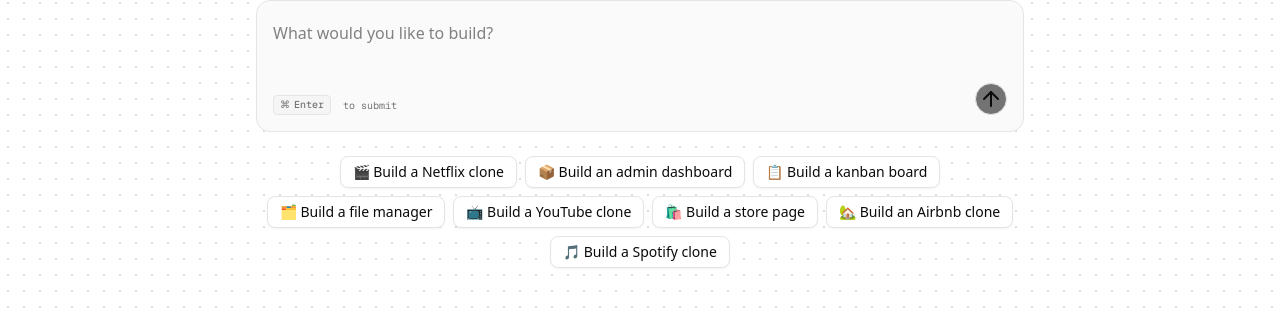
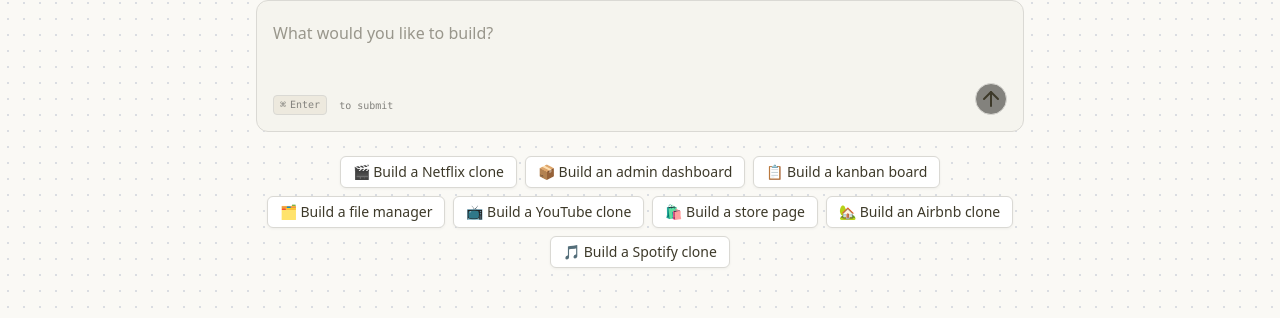
Before and after one commit to JaiBh/promptly, a Next.js app: page / in a window 1280 px wide. Shown: the part 325-643 px from the top of the page. Built offline with nearby package versions, Linux system fonts and the light colour scheme; no server answers.

Commit message:
15: theme

```diff
--- a/src/app/globals.css
+++ b/src/app/globals.css
@@ -3,113 +3,165 @@
 
 @custom-variant dark (&:is(.dark *));
 
+:root {
+  --background: oklch(0.9818 0.0054 95.0986);
+  --foreground: oklch(0.3438 0.0269 95.7226);
+  --card: oklch(0.9818 0.0054 95.0986);
+  --card-foreground: oklch(0.1908 0.002 106.5859);
+  --popover: oklch(1 0 0);
+  --popover-foreground: oklch(0.2671 0.0196 98.939);
+  --primary: oklch(0.6171 0.1375 39.0427);
+  --primary-foreground: oklch(1 0 0);
+  --secondary: oklch(0.9245 0.0138 92.9892);
+  --secondary-foreground: oklch(0.4334 0.0177 98.6048);
+  --muted: oklch(0.9341 0.0153 90.239);
+  --muted-foreground: oklch(0.6059 0.0075 97.4233);
+  --accent: oklch(0.9245 0.0138 92.9892);
+  --accent-foreground: oklch(0.2671 0.0196 98.939);
+  --destructive: oklch(0.1908 0.002 106.5859);
+  --destructive-foreground: oklch(1 0 0);
+  --border: oklch(0.8847 0.0069 97.3627);
+  --input: oklch(0.7621 0.0156 98.3528);
+  --ring: oklch(0.5937 0.1673 253.063);
+  --chart-1: oklch(0.5583 0.1276 42.9956);
+  --chart-2: oklch(0.6898 0.1581 290.4107);
+  --chart-3: oklch(0.8816 0.0276 93.128);
+  --chart-4: oklch(0.8822 0.0403 298.1792);
+  --chart-5: oklch(0.5608 0.1348 42.0584);
+  --sidebar: oklch(0.9663 0.008 98.8792);
+  --sidebar-foreground: oklch(0.359 0.0051 106.6524);
+  --sidebar-primary: oklch(0.6171 0.1375 39.0427);
+  --sidebar-primary-foreground: oklch(0.9881 0 0);
+  --sidebar-accent: oklch(0.9245 0.0138 92.9892);
+  --sidebar-accent-foreground: oklch(0.325 0 0);
+  --sidebar-border: oklch(0.9401 0 0);
+  --sidebar-ring: oklch(0.7731 0 0);
+  --font-sans: ui-sans-serif, system-ui, -apple-system, BlinkMacSystemFont,
+    "Segoe UI", Roboto, "Helvetica Neue", Arial, "Noto Sans", sans-serif,
+    "Apple Color Emoji", "Segoe UI Emoji", "Segoe UI Symbol", "Noto Color Emoji";
+  --font-serif: ui-serif, Georgia, Cambria, "Times New Roman", Times, serif;
+  --font-mono: ui-monospace, SFMono-Regular, Menlo, Monaco, Consolas,
+    "Liberation Mono", "Courier New", monospace;
+  --radius: 0.5rem;
+  --shadow-2xs: 0 1px 3px 0px hsl(0 0% 0% / 0.05);
+  --shadow-xs: 0 1px 3px 0px hsl(0 0% 0% / 0.05);
+  --shadow-sm: 0 1px 3px 0px hsl(0 0% 0% / 0.1),
+    0 1px 2px -1px hsl(0 0% 0% / 0.1);
+  --shadow: 0 1px 3px 0px hsl(0 0% 0% / 0.1), 0 1px 2px -1px hsl(0 0% 0% / 0.1);
+  --shadow-md: 0 1px 3px 0px hsl(0 0% 0% / 0.1),
+    0 2px 4px -1px hsl(0 0% 0% / 0.1);
+  --shadow-lg: 0 1px 3px 0px hsl(0 0% 0% / 0.1),
+    0 4px 6px -1px hsl(0 0% 0% / 0.1);
+  --shadow-xl: 0 1px 3px 0px hsl(0 0% 0% / 0.1),
+    0 8px 10px -1px hsl(0 0% 0% / 0.1);
+  --shadow-2xl: 0 1px 3px 0px hsl(0 0% 0% / 0.25);
+}
+
+.dark {
+  --background: oklch(0.2679 0.0036 106.6427);
+  --foreground: oklch(0.8074 0.0142 93.0137);
+  --card: oklch(0.2679 0.0036 106.6427);
+  --card-foreground: oklch(0.9818 0.0054 95.0986);
+  --popover: oklch(0.3085 0.0035 106.6039);
+  --popover-foreground: oklch(0.9211 0.004 106.4781);
+  --primary: oklch(0.6724 0.1308 38.7559);
+  --primary-foreground: oklch(1 0 0);
+  --secondary: oklch(0.9818 0.0054 95.0986);
+  --secondary-foreground: oklch(0.3085 0.0035 106.6039);
+  --muted: oklch(0.2213 0.0038 106.707);
+  --muted-foreground: oklch(0.7713 0.0169 99.0657);
+  --accent: oklch(0.213 0.0078 95.4245);
+  --accent-foreground: oklch(0.9663 0.008 98.8792);
+  --destructive: oklch(0.6368 0.2078 25.3313);
+  --destructive-foreground: oklch(1 0 0);
+  --border: oklch(0.3618 0.0101 106.8928);
+  --input: oklch(0.4336 0.0113 100.2195);
+  --ring: oklch(0.5937 0.1673 253.063);
+  --chart-1: oklch(0.5583 0.1276 42.9956);
+  --chart-2: oklch(0.6898 0.1581 290.4107);
+  --chart-3: oklch(0.213 0.0078 95.4245);
+  --chart-4: oklch(0.3074 0.0516 289.323);
+  --chart-5: oklch(0.5608 0.1348 42.0584);
+  --sidebar: oklch(0.2357 0.0024 67.7077);
+  --sidebar-foreground: oklch(0.8074 0.0142 93.0137);
+  --sidebar-primary: oklch(0.325 0 0);
+  --sidebar-primary-foreground: oklch(0.9881 0 0);
+  --sidebar-accent: oklch(0.168 0.002 106.6177);
+  --sidebar-accent-foreground: oklch(0.8074 0.0142 93.0137);
+  --sidebar-border: oklch(0.9401 0 0);
+  --sidebar-ring: oklch(0.7731 0 0);
+  --font-sans: ui-sans-serif, system-ui, -apple-system, BlinkMacSystemFont,
+    "Segoe UI", Roboto, "Helvetica Neue", Arial, "Noto Sans", sans-serif,
+    "Apple Color Emoji", "Segoe UI Emoji", "Segoe UI Symbol", "Noto Color Emoji";
+  --font-serif: ui-serif, Georgia, Cambria, "Times New Roman", Times, serif;
+  --font-mono: ui-monospace, SFMono-Regular, Menlo, Monaco, Consolas,
+    "Liberation Mono", "Courier New", monospace;
+  --radius: 0.5rem;
+  --shadow-2xs: 0 1px 3px 0px hsl(0 0% 0% / 0.05);
+  --shadow-xs: 0 1px 3px 0px hsl(0 0% 0% / 0.05);
+  --shadow-sm: 0 1px 3px 0px hsl(0 0% 0% / 0.1),
+    0 1px 2px -1px hsl(0 0% 0% / 0.1);
+  --shadow: 0 1px 3px 0px hsl(0 0% 0% / 0.1), 0 1px 2px -1px hsl(0 0% 0% / 0.1);
+  --shadow-md: 0 1px 3px 0px hsl(0 0% 0% / 0.1),
+    0 2px 4px -1px hsl(0 0% 0% / 0.1);
+  --shadow-lg: 0 1px 3px 0px hsl(0 0% 0% / 0.1),
+    0 4px 6px -1px hsl(0 0% 0% / 0.1);
+  --shadow-xl: 0 1px 3px 0px hsl(0 0% 0% / 0.1),
+    0 8px 10px -1px hsl(0 0% 0% / 0.1);
+  --shadow-2xl: 0 1px 3px 0px hsl(0 0% 0% / 0.25);
+}
+
 @theme inline {
   --color-background: var(--background);
   --color-foreground: var(--foreground);
-  --font-sans: var(--font-geist-sans);
-  --font-mono: var(--font-geist-mono);
+  --color-card: var(--card);
+  --color-card-foreground: var(--card-foreground);
+  --color-popover: var(--popover);
+  --color-popover-foreground: var(--popover-foreground);
+  --color-primary: var(--primary);
+  --color-primary-foreground: var(--primary-foreground);
+  --color-secondary: var(--secondary);
+  --color-secondary-foreground: var(--secondary-foreground);
+  --color-muted: var(--muted);
+  --color-muted-foreground: var(--muted-foreground);
+  --color-accent: var(--accent);
+  --color-accent-foreground: var(--accent-foreground);
+  --color-destructive: var(--destructive);
+  --color-destructive-foreground: var(--destructive-foreground);
+  --color-border: var(--border);
+  --color-input: var(--input);
+  --color-ring: var(--ring);
+  --color-chart-1: var(--chart-1);
+  --color-chart-2: var(--chart-2);
+  --color-chart-3: var(--chart-3);
+  --color-chart-4: var(--chart-4);
+  --color-chart-5: var(--chart-5);
+  --color-sidebar: var(--sidebar);
+  --color-sidebar-foreground: var(--sidebar-foreground);
+  --color-sidebar-primary: var(--sidebar-primary);
+  --color-sidebar-primary-foreground: var(--sidebar-primary-foreground);
+  --color-sidebar-accent: var(--sidebar-accent);
+  --color-sidebar-accent-foreground: var(--sidebar-accent-foreground);
+  --color-sidebar-border: var(--sidebar-border);
   --color-sidebar-ring: var(--sidebar-ring);
-  --color-sidebar-border: var(--sidebar-border);
-  --color-sidebar-accent-foreground: var(--sidebar-accent-foreground);
-  --color-sidebar-accent: var(--sidebar-accent);
-  --color-sidebar-primary-foreground: var(--sidebar-primary-foreground);
-  --color-sidebar-primary: var(--sidebar-primary);
-  --color-sidebar-foreground: var(--sidebar-foreground);
-  --color-sidebar: var(--sidebar);
-  --color-chart-5: var(--chart-5);
-  --color-chart-4: var(--chart-4);
-  --color-chart-3: var(--chart-3);
-  --color-chart-2: var(--chart-2);
-  --color-chart-1: var(--chart-1);
-  --color-ring: var(--ring);
-  --color-input: var(--input);
-  --color-border: var(--border);
-  --color-destructive: var(--destructive);
-  --color-accent-foreground: var(--accent-foreground);
-  --color-accent: var(--accent);
-  --color-muted-foreground: var(--muted-foreground);
-  --color-muted: var(--muted);
-  --color-secondary-foreground: var(--secondary-foreground);
-  --color-secondary: var(--secondary);
-  --color-primary-foreground: var(--primary-foreground);
-  --color-primary: var(--primary);
-  --color-popover-foreground: var(--popover-foreground);
-  --color-popover: var(--popover);
-  --color-card-foreground: var(--card-foreground);
-  --color-card: var(--card);
+
+  --font-sans: var(--font-sans);
+  --font-mono: var(--font-mono);
+  --font-serif: var(--font-serif);
+
   --radius-sm: calc(var(--radius) - 4px);
   --radius-md: calc(var(--radius) - 2px);
   --radius-lg: var(--radius);
   --radius-xl: calc(var(--radius) + 4px);
-}
 
-:root {
-  --radius: 0.625rem;
-  --background: oklch(1 0 0);
-  --foreground: oklch(0.145 0 0);
-  --card: oklch(1 0 0);
-  --card-foreground: oklch(0.145 0 0);
-  --popover: oklch(1 0 0);
-  --popover-foreground: oklch(0.145 0 0);
-  --primary: oklch(0.205 0 0);
-  --primary-foreground: oklch(0.985 0 0);
-  --secondary: oklch(0.97 0 0);
-  --secondary-foreground: oklch(0.205 0 0);
-  --muted: oklch(0.97 0 0);
-  --muted-foreground: oklch(0.556 0 0);
-  --accent: oklch(0.97 0 0);
-  --accent-foreground: oklch(0.205 0 0);
-  --destructive: oklch(0.577 0.245 27.325);
-  --border: oklch(0.922 0 0);
-  --input: oklch(0.922 0 0);
-  --ring: oklch(0.708 0 0);
-  --chart-1: oklch(0.646 0.222 41.116);
-  --chart-2: oklch(0.6 0.118 184.704);
-  --chart-3: oklch(0.398 0.07 227.392);
-  --chart-4: oklch(0.828 0.189 84.429);
-  --chart-5: oklch(0.769 0.188 70.08);
-  --sidebar: oklch(0.985 0 0);
-  --sidebar-foreground: oklch(0.145 0 0);
-  --sidebar-primary: oklch(0.205 0 0);
-  --sidebar-primary-foreground: oklch(0.985 0 0);
-  --sidebar-accent: oklch(0.97 0 0);
-  --sidebar-accent-foreground: oklch(0.205 0 0);
-  --sidebar-border: oklch(0.922 0 0);
-  --sidebar-ring: oklch(0.708 0 0);
-}
-
-.dark {
-  --background: oklch(0.145 0 0);
-  --foreground: oklch(0.985 0 0);
-  --card: oklch(0.205 0 0);
-  --card-foreground: oklch(0.985 0 0);
-  --popover: oklch(0.205 0 0);
-  --popover-foreground: oklch(0.985 0 0);
-  --primary: oklch(0.922 0 0);
-  --primary-foreground: oklch(0.205 0 0);
-  --secondary: oklch(0.269 0 0);
-  --secondary-foreground: oklch(0.985 0 0);
-  --muted: oklch(0.269 0 0);
-  --muted-foreground: oklch(0.708 0 0);
-  --accent: oklch(0.269 0 0);
-  --accent-foreground: oklch(0.985 0 0);
-  --destructive: oklch(0.704 0.191 22.216);
-  --border: oklch(1 0 0 / 10%);
-  --input: oklch(1 0 0 / 15%);
-  --ring: oklch(0.556 0 0);
-  --chart-1: oklch(0.488 0.243 264.376);
-  --chart-2: oklch(0.696 0.17 162.48);
-  --chart-3: oklch(0.769 0.188 70.08);
-  --chart-4: oklch(0.627 0.265 303.9);
-  --chart-5: oklch(0.645 0.246 16.439);
-  --sidebar: oklch(0.205 0 0);
-  --sidebar-foreground: oklch(0.985 0 0);
-  --sidebar-primary: oklch(0.488 0.243 264.376);
-  --sidebar-primary-foreground: oklch(0.985 0 0);
-  --sidebar-accent: oklch(0.269 0 0);
-  --sidebar-accent-foreground: oklch(0.985 0 0);
-  --sidebar-border: oklch(1 0 0 / 10%);
-  --sidebar-ring: oklch(0.556 0 0);
+  --shadow-2xs: var(--shadow-2xs);
+  --shadow-xs: var(--shadow-xs);
+  --shadow-sm: var(--shadow-sm);
+  --shadow: var(--shadow);
+  --shadow-md: var(--shadow-md);
+  --shadow-lg: var(--shadow-lg);
+  --shadow-xl: var(--shadow-xl);
+  --shadow-2xl: var(--shadow-2xl);
 }
 
 @layer base {
@@ -119,7 +171,56 @@
   body {
     @apply bg-background text-foreground;
   }
-  button {
-    @apply cursor-pointer;
+}
+
+@layer base {
+  button:not([disabled]),
+  [role="button"]:not([disabled]) {
+    cursor: pointer;
   }
 }
+
+/* Animations */
+@theme inline {
+  --animate-first: moveVertical 30s ease infinite;
+  --animate-second: moveInCircle 20s reverse infinite;
+  --animate-third: moveInCircle 40s linear infinite;
+  --animate-fourth: moveHorizontal 40s ease infinite;
+  --animate-fifth: moveInCircle 20s ease infinite;
+
+  @keyframes moveHorizontal {
+    0% {
+      transform: translateX(-50%) translateY(-10%);
+    }
+    50% {
+      transform: translateX(50%) translateY(10%);
+    }
+    100% {
+      transform: translateX(-50%) translateY(-10%);
+    }
+  }
+
+  @keyframes moveInCircle {
+    0% {
+      transform: rotate(0deg);
+    }
+    50% {
+      transform: rotate(180deg);
+    }
+    100% {
+      transform: rotate(360deg);
+    }
+  }
+
+  @keyframes moveVertical {
+    0% {
+      transform: translateY(-50%);
+    }
+    50% {
+      transform: translateY(50%);
+    }
+    100% {
+      transform: translateY(-50%);
+    }
+  }
+}
--- a/src/components/ui/button.tsx
+++ b/src/components/ui/button.tsx
@@ -9,6 +9,8 @@
   {
     variants: {
       variant: {
+        tertiary:
+          "bg-primary/25 dark:bg-primary/30 text-primary shadow-xs hover:bg-primary/20 dark:hover:bg-primary/25",
         default:
           "bg-primary text-primary-foreground shadow-xs hover:bg-primary/90",
         destructive:
--- a/src/modules/projects/ui/views/ProjectView.tsx
+++ b/src/modules/projects/ui/views/ProjectView.tsx
@@ -63,7 +63,7 @@
                 </TabsTrigger>
               </TabsList>
               <div className="ml-auto flex items-center gap-x-2">
-                <Button asChild size="sm" variant={"default"}>
+                <Button asChild size="sm" variant={"tertiary"}>
                   <Link href={"/pricing"}>
                     <CrownIcon></CrownIcon> Upgrade
                   </Link>
```
